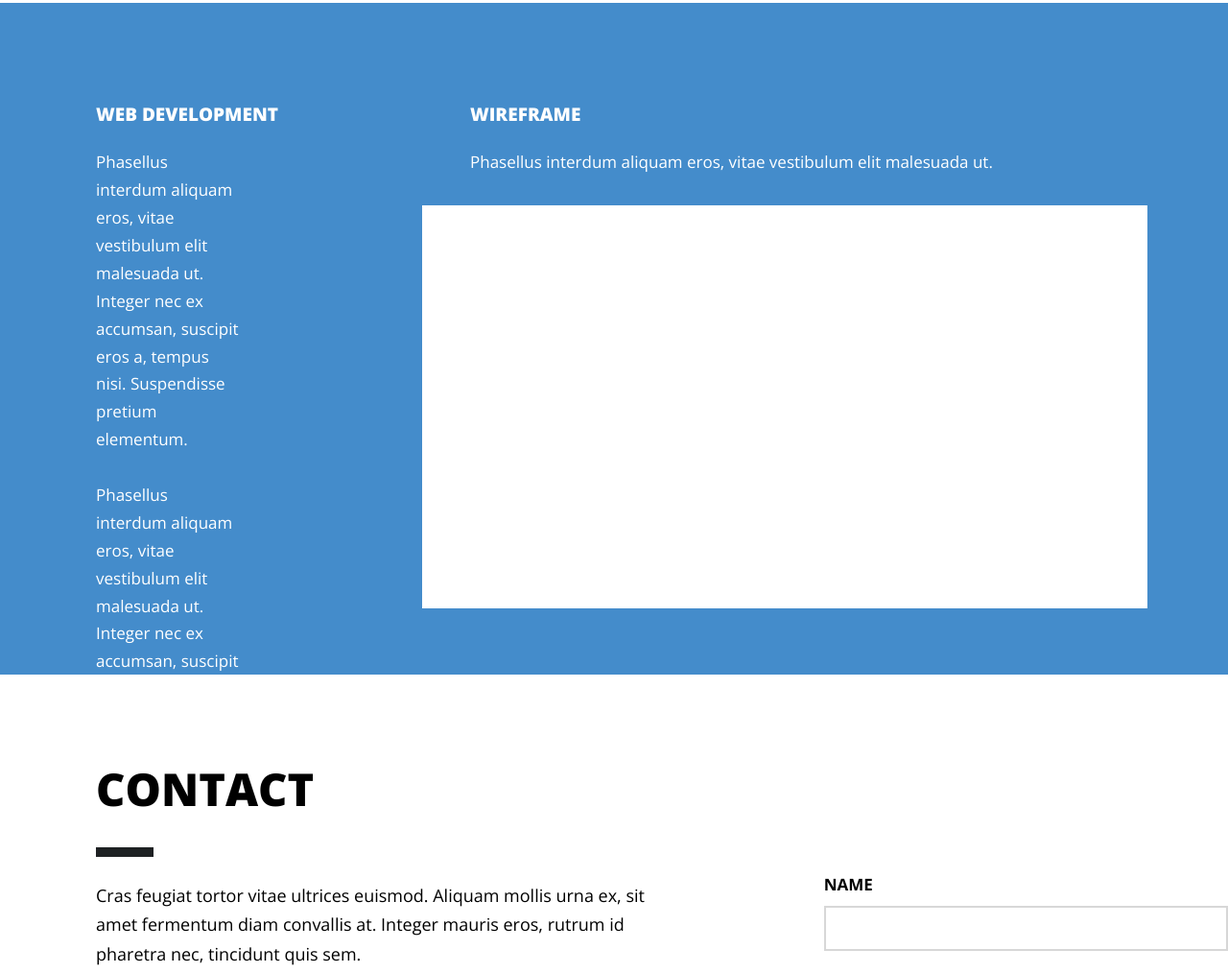
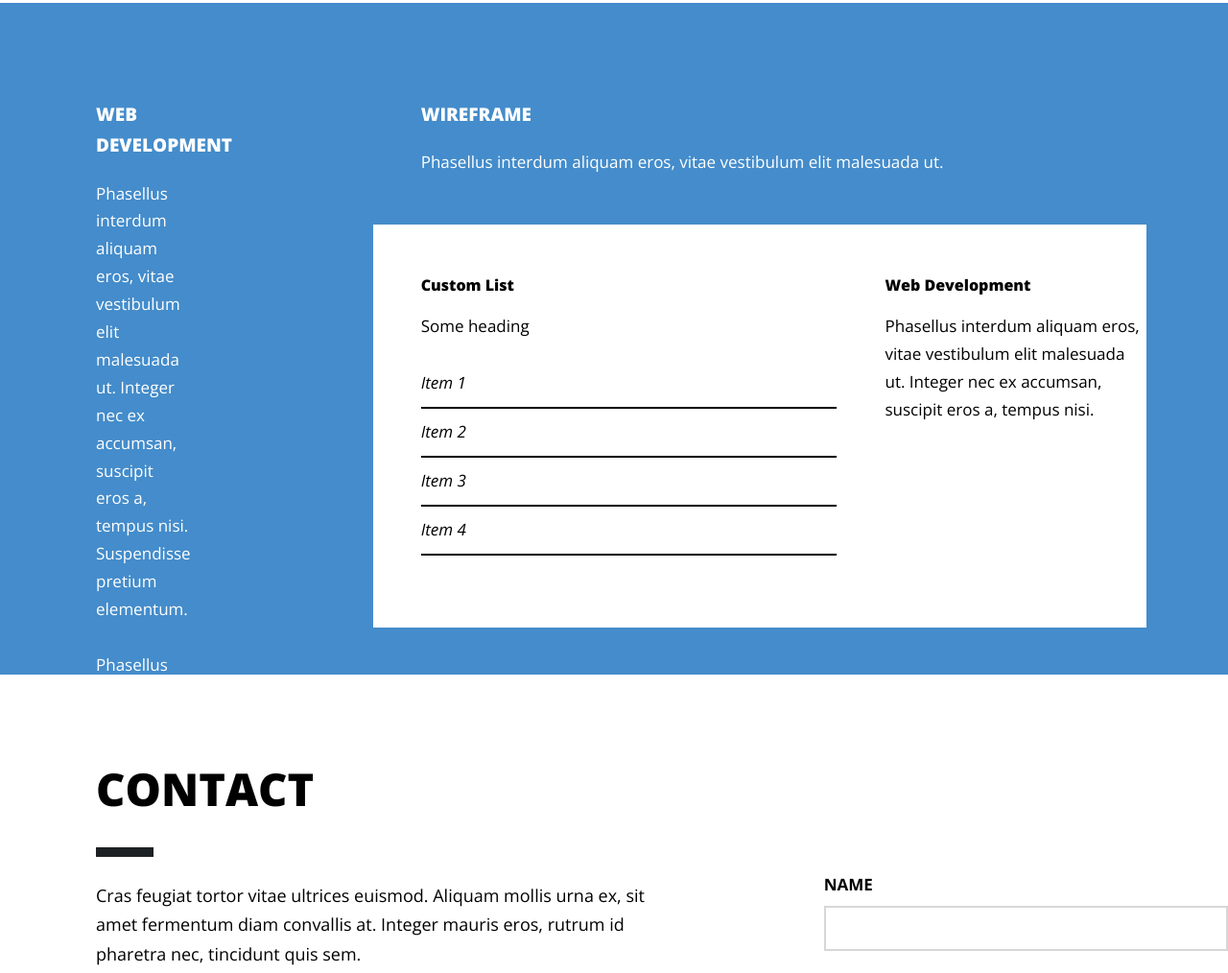
Before and after one commit to nickapic/FrontEnd-Task, a website: page index.html in a window 1280 px wide. Shown: the part 947-1961 px from the top of the page at 96% size. Drawn offline with nearby package versions, Linux system fonts and the light colour scheme.

Commit message:
ItemBox-StructureImplemented

```diff
--- a/index.html
+++ b/index.html
@@ -3,7 +3,7 @@
 <head>
     <meta charset="UTF-8">
     <meta name="viewport" content="width=device-width, initial-scale=1.0">
-    <link href="https://fonts.googleapis.com/css?family=Open+Sans:100,300,400,700,800&display=swap" rel="stylesheet">
+    <link href="https://fonts.googleapis.com/css?family=Open+Sans:100,300,400,400i,700,800&display=swap" rel="stylesheet">
     <link rel="stylesheet" href="css/style.css">
     <script src="script/index.js"></script>
     <meta http-equiv="X-UA-Compatible" content="ie=edge">
@@ -82,8 +82,32 @@
                         Phasellus interdum aliquam eros, vitae vestibulum elit malesuada ut.
                     </p>
                     <div class="wireframe-container-itembox">
-                        asfafa
+                        <div class="wireframe-container-itembox-box">
+                            <div class="wireframe-container-itembox-leftbox">
+                                <h1 class="wireframe-container-itembox-heading u-margin-left-item-box">
+                                    Custom List
+                                </h1>
+                                <h1 class="wireframe-container-itembox-paragraph u-margin-left-item-box">
+                                    Some heading
+                                </h1>
+                                <ul class="wireframe-conainer-itembox-list u-margin-left-item-box u-margin-top-basic">
+                                    <li class="wireframe-container-itembox-list-items">Item 1</li>
+                                    <li class="wireframe-container-itembox-list-items">Item 2</li>
+                                    <li class="wireframe-container-itembox-list-items">Item 3</li>
+                                    <li class="wireframe-container-itembox-list-items">Item 4</li>
+                                </ul>
+                            </div>
+                            <div class="wireframe-container-itembox-rightbox">
+                                <h1 class="wireframe-container-itembox-heading u-margin-left-item-box">
+                                    Web Development
+                               </h1>
+                                <h1 class="wireframe-container-itembox-paragraph u-margin-left-item-box">
+                                    Phasellus interdum aliquam eros, vitae vestibulum elit malesuada ut. Integer nec ex accumsan, suscipit eros a, tempus nisi.
+                                </h1>
+                            </div>
+                        </div>
                     </div>
+
                 </div>
             </div>
         </div>
@@ -92,7 +116,9 @@
         <div class="contact-form">
             <div class="contact-form-container u-margin-top-big u-margin-left">
                 <h1 class="contact-form-container-heading">Contact</h1>
+
                 <img src="img/dvdr-black.png" alt="Divider" class="contact-form-container-dvdr u-margin-top-basic">
+
                 <p class="contact-form-container-paragraph u-margin-top-basic">
                     Cras feugiat tortor vitae ultrices euismod. Aliquam mollis urna ex, sit amet fermentum diam convallis at. Integer mauris eros, rutrum id pharetra nec, tincidunt quis sem.
                      <br> <br>
@@ -100,12 +126,15 @@
                     <br><br>
                     Phasellus interdum aliquam eros, vitae vestibulum elit malesuada ut. Integer nec ex accumsan, suscipit eros a, tempus nisi. Suspendisse pretium elementum.
                 </p>
+
             </div>
             <form class="contact-form-form">
+
                 <label for="contact-form-form-name" class="contact-form-form-label">Name</label>
                 <input type="text" id="contact-form-form-name" name="name" required  class="contact-form-form-input">
                 <label for="email" class="contact-form-form-label u-margin-top-basic">Email</label>
                 <input type="email" id="email" name="name" required minlength="4"  class="contact-form-form-input">
+                <!--Change this to textarea-->
                 <label for="contact-form-form-message" class="contact-form-form-label u-margin-top-basic">Message</label>
                 <input type="text" id="contact-form-form-message" name="name" required minlength="4" class="contact-form-form-input">
 
@@ -122,6 +151,7 @@
                     Phasellus interdum aliquam eros, vitae vestibulum elit malesuada ut. Integer nec
                 </p>
             </div>
+
             <div class="footer-box-menu u-margin-right-basic">
                 <li class="footer-main-items"><a href="#" class="footer-main-btn">Home </a> </li>
                 <li class="footer-main-items"><a href="#" class="footer-main-btn">About </a> </li>
--- a/sass/base/_typography.scss
+++ b/sass/base/_typography.scss
@@ -1,3 +1,4 @@
+//Chnage most of this to function sna d mixins
 body {
     font-family: 'Open Sans', sans-serif;
     font-weight: 400;
@@ -109,3 +110,25 @@ body {
     text-transform: uppercase;
     font-size: 1.2rem;
 }
+.wireframe-container-itembox{
+    &-heading{
+        font-size: 1.6rem;
+         color: $color-black;
+         font-weight: 800;
+    }
+    &-paragraph{
+        color: $color-black;
+        font-size:1.7rem;
+        font-weight: 400;
+    }
+}
+.wireframe-container-itembox-list-items{
+    list-style: none;
+    font-size: 1.7rem;
+    padding-top: 1rem;
+    padding-bottom: 1rem;
+    font-weight:400;
+    font-style: italic;
+    color: $color-black;
+    border-bottom: solid 2px $color-black;
+}
--- a/sass/base/_utilities.scss
+++ b/sass/base/_utilities.scss
@@ -19,3 +19,4 @@
 .u-margin-right{margin-right: 15rem;}
 
 .u-margin-left-none{margin-left: 0 !important;}
+.u-margin-left-item-box{margin-left: 5rem;}
--- a/sass/components/_container.scss
+++ b/sass/components/_container.scss
@@ -23,6 +23,9 @@
    // background-color: orangered; for testing
     margin-left: 10rem;
     padding-top: 10rem;
+    //display: flex;
+
+
     &-heading{
         margin-left: 5rem;
 
@@ -32,9 +35,24 @@
         margin-left: 5rem;
     }
     &-itembox{
-        margin-top: 3rem;
+        margin-top: 5rem;
         background-color: $color-white;
         height: 70%;
         width: 90%;
+        &-box{
+            display: flex;
+        }
+        &-rightbox{
+            width: 40rem;
+        }
+        &-leftbox{
+            width:60rem;
+        }
+        &-heading{
+            padding-top: 5rem;
+        }
+        &-paragraph{
+            padding-top: 1.5rem;
+        }
     }
 }
```
Also changed, not shown: css/style.css.
